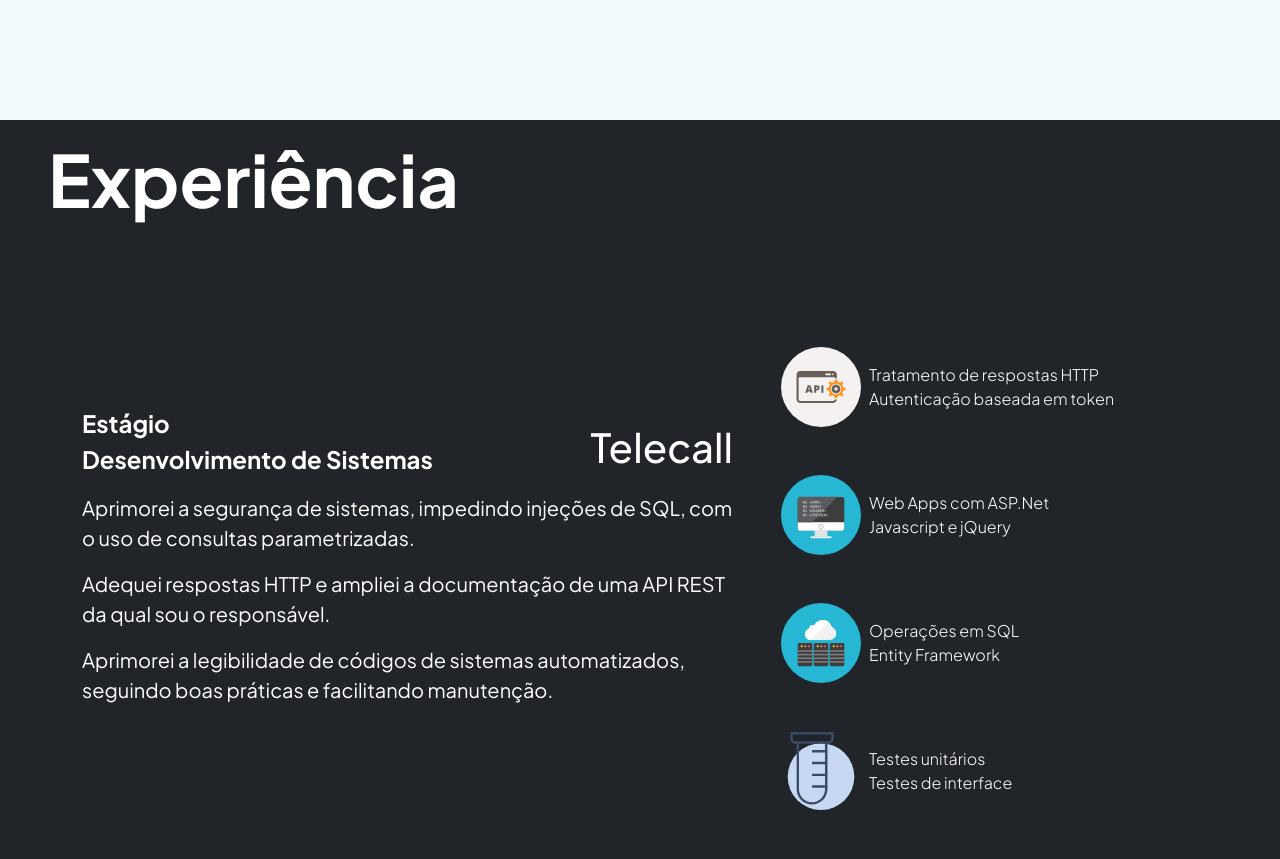
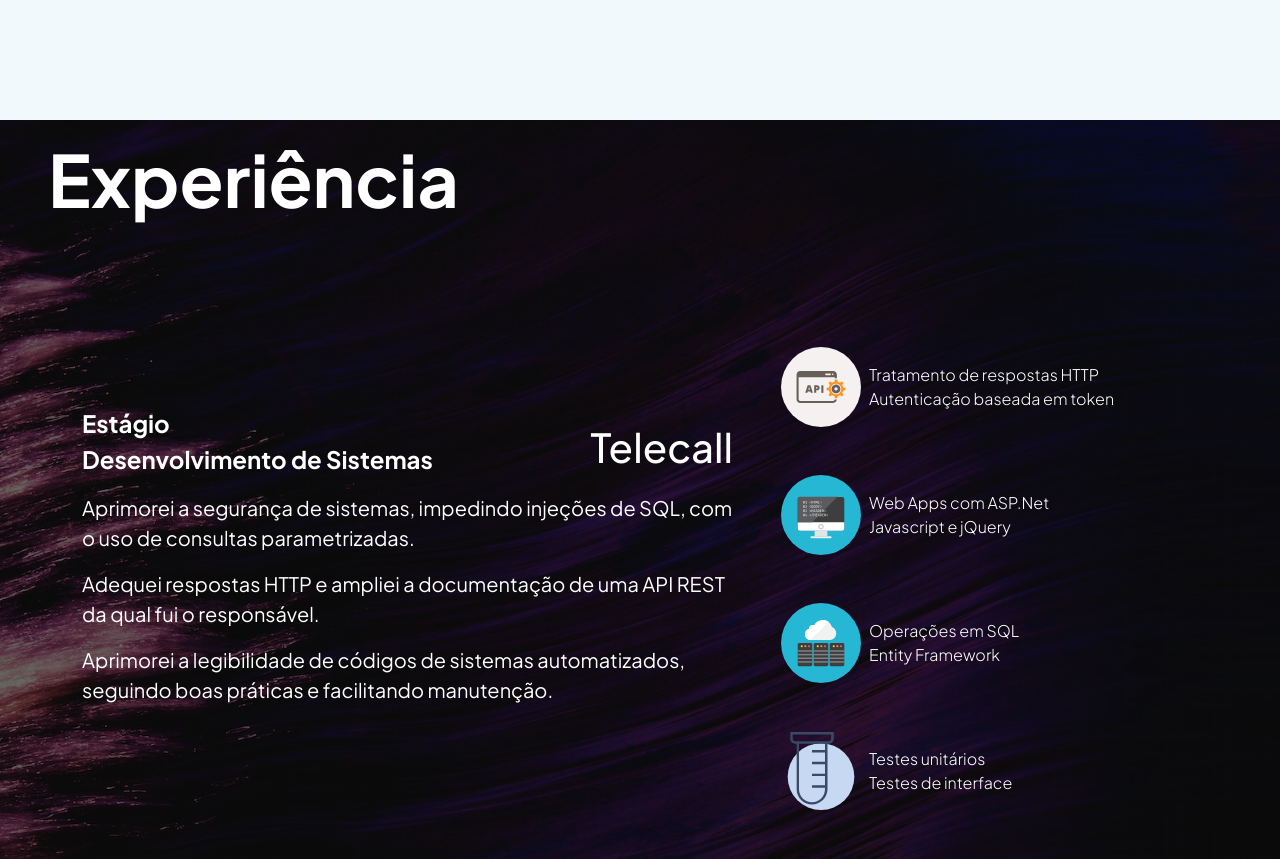
Before and after one commit to matheusg1/portfolio-react, a React (Create React App) app: page / in a window 1280 px wide. Shown: the part 1480-2339 px from the top of the page. Built offline with nearby package versions, Linux system fonts and the light colour scheme.

Commit message:
Adicionando imagem no background de Experiencias

```diff
--- a/src/components/ExperienciaDiv/index.js
+++ b/src/components/ExperienciaDiv/index.js
@@ -8,7 +8,7 @@ export default function ExperienciaDiv() {
     /*<div className="display-2 fw-medium ms-2 ms-sm-5 pt-3 pb-2 pb-md-0">Experiência</div>*/
     return (
         <>
-            <div className='bg-dark min-vh-100 text-white pb-5 d-flex flex-column' id="experiencia">
+            <div className='min-vh-100 text-white pb-5 d-flex flex-column' id="experiencia">
                 <Titulo titulo="Experiência" />
                 <div className='container d-flex flex-fill'>
                     <div className='d-flex flex-column flex-xl-row'>
@@ -23,7 +23,7 @@ export default function ExperienciaDiv() {
 
                             <div className="fs-5 col-sm-12 col-md-12 col-lg-12 col-xl-12 col-xxl-12">
                                 <p className=''>Aprimorei a segurança de sistemas, impedindo injeções de SQL, com o uso de consultas parametrizadas.</p>
-                                <p className=''>Adequei respostas HTTP e ampliei a documentação de uma API REST da qual sou o responsável.</p>
+                                <p className=''>Adequei respostas HTTP e ampliei a documentação de uma API REST da qual fui o responsável.</p>
                                 <p className=''>Aprimorei a legibilidade de códigos de sistemas automatizados, seguindo boas práticas e facilitando manutenção.</p>
                             </div>
                         </div>
--- a/src/components/Titulo/index.js
+++ b/src/components/Titulo/index.js
@@ -1,5 +1,5 @@
 export default function Titulo(props) {
     return (
-        <div className='display-2 fw-bold ms-2 ms-sm-5 py-3'>{props.titulo}</div>
+        <div className='display-2 fw-bold ms-2 ms-sm-5 py-3 titulo'>{props.titulo}</div>
     )
 }
--- a/src/index.css
+++ b/src/index.css
@@ -14,6 +14,14 @@
   --white-ice-900: #184c62;
   --white-ice-950: #103041;
 }
+
+::-moz-selection { /* Code for Firefox */
+    background: rgb(139, 139, 139);
+  }
+
+  ::selection {
+    background: rgb(139, 139, 139);
+  }
 
 ::-webkit-scrollbar {
   width: 12px;
@@ -48,6 +56,9 @@ code {
     monospace;
 }
 
+.titulo{
+    cursor:default;
+}
 #csharp-icon {
   height: 120px;
 }
@@ -84,7 +95,8 @@ code {
   transition: 0.5s !important;
 }
 
-#main {
+#main,
+#experiencia {
   overflow: hidden !important;
   position: relative;
 }
@@ -103,6 +115,20 @@ code {
   z-index: -1;
 }
 
+#experiencia::before {
+    content: "";
+    position: absolute;
+    top: -5%;
+    left: -5%;
+    width: 110%;
+    height: 110%;
+    background-image: url('img/bg-2.jpg');
+    background-size: cover;
+    background-position: center;
+    filter: brightness(40%);
+    z-index: -1;
+  }
+
 .glass {
   /* From https://css.glass */
   /* From https://css.glass */
@@ -117,8 +143,6 @@ code {
 #conhecimentos {
   background-color: var(--white-ice-50) !important;
 }
-
-#experiencia {}
 
 #projetos {
   background-color: var(--white-ice-50) !important;
```
Also changed, not shown: src/img/bg-2.jpg (added).
